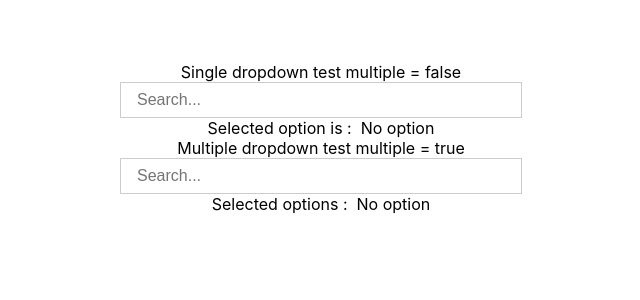
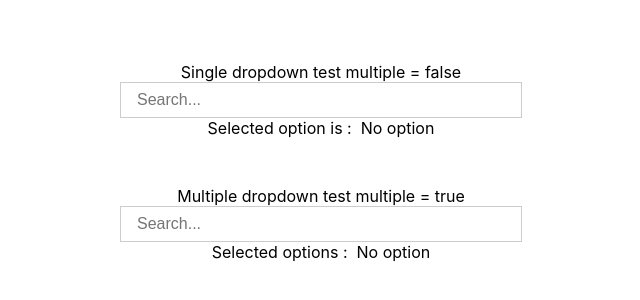
Before and after one commit to ZhangMing-K/custom-dropdown, a React (Create React App) app: page / in a window 1280 px wide. Shown: the part 262-562 px from the top of the page, without its empty margins (319-959 px from the left). Built offline with nearby package versions, Linux system fonts and the light colour scheme.

Commit message:
add some style

```diff
--- a/src/App.css
+++ b/src/App.css
@@ -14,12 +14,14 @@
 }
 
 .App-header {
-  /* background-color: #282c34; */
   min-height: 100vh;
   display: flex;
   flex-direction: column;
-  align-items: center;
   justify-content: center;
+}
+
+.App-header-separator {
+  margin-top: 3em;
 }
 
 .App-link {
--- a/src/App.js
+++ b/src/App.js
@@ -9,11 +9,11 @@ function App() {
 	return (
 		<div className='App'>
 			<header className='App-header'>
-				<div>
+				<div className='App-header-separator'>
 					<div>Single dropdown test multiple = false</div>
 					<SingleDropdown />
 				</div>
-				<div>
+				<div className='App-header-separator'>
 					<div>Multiple dropdown test multiple = true</div>
 					<MultipleDropdown />
 				</div>
--- a/src/components/dropdown/index.css
+++ b/src/components/dropdown/index.css
@@ -33,7 +33,7 @@
 
   .btn-added-item {
     padding-right: 30px;
-    margin-left: 4px;
+    margin-left: 8px;
     margin-top: 4px;
   }
 
@@ -42,6 +42,7 @@
     right: 28px;
     background-color: transparent;
     border: none;
+    font-size: 10px;
   }
 
   .input-wrapper {
```
